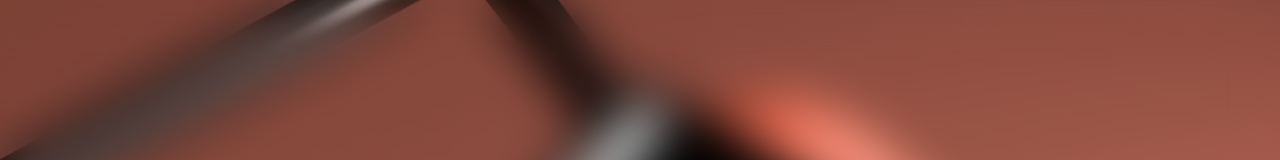
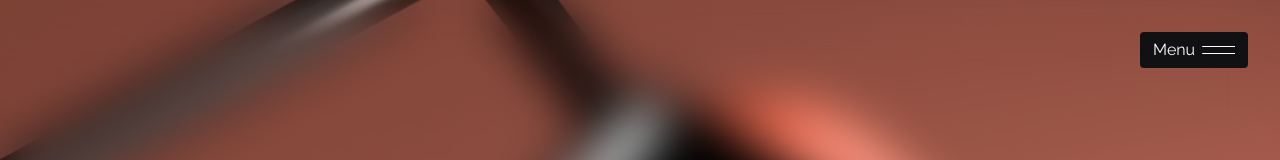
Before and after one commit to cabitibaly/next-draft, a Next.js app: page /portfolio in a window 1280 px wide. Shown: the top 160 px of the page. Built offline with nearby package versions, Linux system fonts and the light colour scheme.

Commit message:
animation ajouter sur le bouton menu burger, animation sur le menu en cours

```diff
--- a/src/app/portfolio/page.tsx
+++ b/src/app/portfolio/page.tsx
@@ -1,7 +1,8 @@
 "use client"
 import Image from "next/image"
-import { useRef, useEffect } from "react"
+import { useRef, useEffect, useState } from "react"
 import { gsap } from "gsap"
+import { X } from "lucide-react"
 
 const images = [
     "/story-1.webp",
@@ -15,56 +16,14 @@ export default function Home() {
     const containerRef = useRef<HTMLDivElement>(null)
     const isAnimating = useRef<boolean>(false)
     const autoplayRef = useRef<NodeJS.Timeout | null>(null)
-
-    // const nextSlide = () => {
-    //     if (!containerRef.current) return
-
-    //     const slides = Array.from(containerRef.current.children)
-
-    //     const first = slides[0]
-    //     const second = slides[1]
-    //     const third = slides[2]
-
-    //     isAnimating.current = true
-
-    //     const tl = gsap.timeline({
-    //         onComplete: () => {
-    //             containerRef.current?.prepend(third)
-    //             isAnimating.current = false
-    //         }
-    //     })
-
-    //     tl.to(second, {
-    //         zIndex: 2,
-    //         width: "100%",
-    //         top: "0px",
-    //         filter: "blur(0px)",
-    //         duration: 1,
-    //         ease: "power4.inOut"
-    //     }, 0)
-
-    //     tl.to(first, {
-    //         zIndex: 1,
-    //         width: "90%",
-    //         top: "-24px",
-    //         filter: "blur(4px)",
-    //         duration: 1,
-    //         ease: "power4.inOut"
-    //     }, 0)
-
-    //     tl.to(
-    //         third,
-    //         {
-    //             zIndex: 0,
-    //             width: "80%",
-    //             top: "-48px",
-    //             filter: "blur(6px)",
-    //             duration: 1,
-    //             ease: "power4.inOut"
-    //         },
-    //         0
-    //     )
-    // }
+    const textRef = useRef<HTMLSpanElement | null>(null)
+    const linesRef = useRef<HTMLDivElement | null>(null)
+    const rightRef = useRef<HTMLDivElement | null>(null)
+    const leftRef = useRef<HTMLDivElement | null>(null)
+    const menuBtnRef = useRef<HTMLDivElement | null>(null)
+    const closeRef = useRef<HTMLDivElement | null>(null)
+    const menuRef = useRef<HTMLDivElement | null>(null)
+    const [isOpen, setIsOpen] = useState(false)
 
     const nextSlide = () => {
         if (!containerRef.current || isAnimating.current) return
@@ -125,8 +84,108 @@ export default function Home() {
 
     }, [])
 
+    const handleMouseEnter = () => {
+        if (!textRef.current || !linesRef.current) return
+
+        gsap.to(textRef.current, {
+            x: -96,
+            opacity: 0,
+            duration: 0.5,
+            ease: "power4.out"
+        })
+
+        gsap.to(linesRef.current, {
+            scaleX: 1,
+            transformOrigin: "right",
+            duration: 0.5,
+            ease: "power4.out"
+        })
+
+    }
+
+    const handleMouseLeave = () => {
+        if (!textRef.current || !linesRef.current) return
+
+        gsap.to(textRef.current, {
+            x: 0,
+            opacity: 1,
+            duration: 0.5,
+            ease: "power4.out"
+        })
+
+        gsap.to(linesRef.current, {
+            scaleX: 0.4,
+            transformOrigin: "right",
+            duration: 0.5,
+            ease: "power4.out"
+        })
+    }
+
+    useEffect(() => {
+        const close = closeRef.current
+        const menuBtn = menuBtnRef.current
+        const left = leftRef.current
+        const right = rightRef.current
+        const menu = menuRef.current
+
+        if (!close || !menuBtn || !left || !right || !menu) return
+
+        gsap.set([left, right], { scaleY: 0 })
+        gsap.set(menu, { display: "none" })
+
+        const tl = gsap.timeline({ paused: true, reversed: true });
+
+        tl.to(menu, {
+            display: "flex",
+            duration: 1,
+            ease: "power4.inOut"
+        }, 0)
+
+        tl.to(right, {
+            scaleY: 1,
+            transformOrigin: "bottom",
+            duration: 1,
+            ease: "power4.inOut"
+        }, 0)
+
+        tl.to(left, {
+            scaleY: 1,
+            duration: 1,
+            transformOrigin: "top",
+            ease: "power4.inOut"
+        }, 0)
+
+        const openMenu = () => tl.play()
+        const closeMenu = () => tl.reverse()
+
+        menuBtn.addEventListener("click", openMenu)
+        close.addEventListener("click", closeMenu)
+
+        return () => {
+            menuBtn.removeEventListener("click", openMenu)
+            close.removeEventListener("click", closeMenu)
+        }
+
+    }, [])
+
     return (
         <div className="relative w-screen h-screen overflow-hidden flex flex-col">
+            <div ref={menuBtnRef} onMouseEnter={handleMouseEnter} onMouseLeave={handleMouseLeave} className="cursor-pointer overflow-hidden z-30 absolute top-8 right-8 py-1.5 px-3 w-[108px] h-9 bg-[#111113] rounded-[4px] flex items-center justify-end gap-3 border border-dashed border-transparent group transition-all duration-500 ease-out hover:border-[#111113] hover:bg-white">
+                <span ref={textRef} className="absolute left-3 text-base font-normal text-white">Menu</span>
+                <div ref={linesRef} className="transform origin-right scale-x-40 w-full flex flex-col items-center justify-center gap-1.5">
+                    <div className="w-full h-[1px] bg-white transition-all duration-500 group-hover:invert-100"></div>
+                    <div className="w-full h-[1px] bg-white transition-all duration-500 group-hover:invert-100"></div>
+                </div>
+            </div>
+            <div ref={menuRef} className={`fixed top-0 left-0 z-50 w-full h-full items-center justify-center`}>
+                <div ref={leftRef} className="w-1/2 scale-y-0 h-full bg-[#EEEEF0]"></div>
+                <div ref={rightRef} className="w-1/2 scale-y-0 h-full bg-[#111113]">
+                    <div ref={closeRef} className="cursor-pointer overflow-hidden z-30 absolute top-8 right-8 py-1.5 px-3 w-[108px] h-9 bg-transparent rounded-[4px] flex items-center justify-end gap-3 border border-dashed border-white">
+                        <span className="absolute left-3 text-base font-normal text-white">Fermer</span>
+                        <X strokeWidth={1} size={24} color="#EEEEF0" />
+                    </div>
+                </div>
+            </div>
             <div className="z-10 relative w-full h-full after:content-[''] after:absolute after:w-full after:h-full after:backdrop-blur-xl">
                 <Image src={"/story-4.webp"} alt='story' fill className='object-cover' />
             </div>
```
